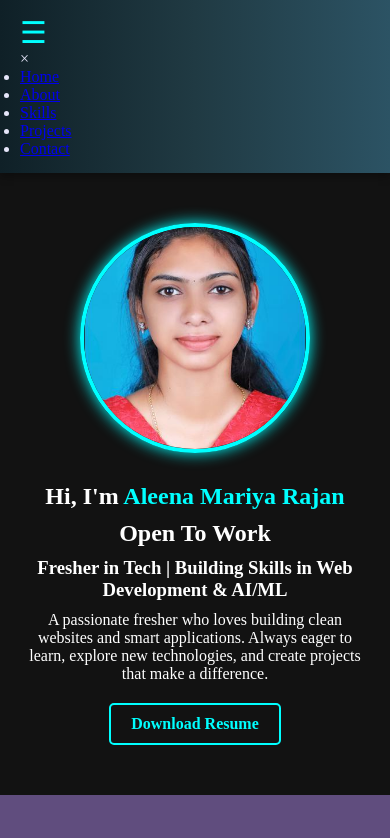
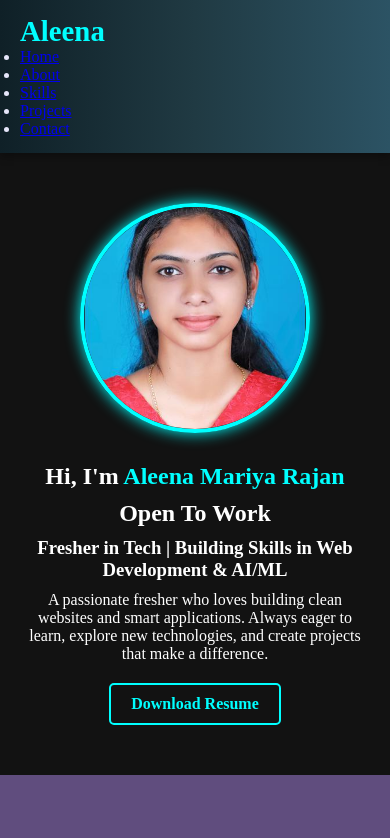
Before and after one commit to Aleenarajan/my_portfolio, a React (Create React App) app: page / in a window 390 px wide. Shown: the top 838 px of the page. Built offline with nearby package versions, Linux system fonts and the light colour scheme; the HTML template or start-up script is replaced by a standard one.

Commit message:
Responsive navbar with slide-in menu on toggle

```diff
--- a/src/components/Navbar.css
+++ b/src/components/Navbar.css
@@ -1,92 +1,72 @@
-/* Main navbar styles */
 .navbar {
+  display: flex;
+  justify-content: space-between;
+  align-items: center;
+  padding: 20px;
   background: linear-gradient(to right, #0f2027, #203a43, #2c5364);
-  padding: 20px 30px;
-  position: sticky;
+  position: fixed;
+  width: 100%;
   top: 0;
-  z-index: 1000;
-}
-
-/* Hamburger icon */
-.hamburger {
-  font-size: 30px;
-  color: #00ffff;
-  cursor: pointer;
-  display: none;
-}
-
-/* Slide-in menu */
-.nav-menu {
-  position: fixed;
-  top: 0;
-  left: -100%;
-  height: 100vh;
-  width: 80%;
-  background: #fff;
-  list-style: none;
-  padding: 60px 20px;
-  display: flex;
-  flex-direction: column;
-  gap: 20px;
-  transition: left 0.3s ease;
-  box-shadow: 2px 0 5px rgba(0, 0, 0, 0.3);
   z-index: 999;
 }
 
-.nav-menu.open {
-  left: 0;
-}
-
-.nav-menu li a {
-  padding: 12px 0;
-  color: #222;
-  text-decoration: none;
-  font-size: 20px;
-  font-weight: 600;
-  border: none;
-  background: none;
-}
-
-
-.close-btn {
-  position: absolute;
-  top: 15px;
-  right: 20px;
-  font-size: 30px;
-  color: #000;
+.hamburger {
+  display: none;
+  flex-direction: column;
   cursor: pointer;
 }
 
-/* Desktop styles */
-@media (min-width: 769px) {
+.bar {
+  height: 3px;
+  width: 25px;
+  background-color: cyan;
+  margin: 4px 0;
+  transition: 0.4s;
+}
+
+/* Desktop menu */
+.nav-links {
+  list-style: none;
+  display: flex;
+  gap: 30px;
+}
+
+.nav-links li a {
+  text-decoration: none;
+  color: white;
+  font-weight: bold;
+}
+
+/* Mobile menu */
+@media (max-width: 768px) {
   .hamburger {
-    display: none;
+    display: flex;
   }
 
-  .nav-menu {
-    position: static;
-    flex-direction: row;
-    height: auto;
-    width: auto;
-    background: none;
-    gap: 25px;
-    padding: 0;
-    display: flex;
-    box-shadow: none;
+  .nav-links {
+    position: fixed;
+    top: 0;
+    left: -100%;
+    height: 100vh;
+    width: 60%;
+    background-color: white;
+    flex-direction: column;
+    align-items: flex-start;
+    justify-content: center;
+    padding-left: 30px;
+    transition: left 0.3s ease-in-out;
   }
 
-  .nav-menu li a {
-    color: #fff;
-    font-size: 18px;
+  .nav-links.active {
+    left: 0;
   }
 
-  .close-btn {
-    display: none;
+  .nav-links li {
+    margin: 20px 0;
+  }
+
+  .nav-links li a {
+    color: #111;
+    font-size: 20px;
   }
 }
-
-@media (max-width: 768px) {
-  .hamburger {
-    display: block;
-  }
-}
--- a/src/components/Navbar.js
+++ b/src/components/Navbar.js
@@ -1,25 +1,28 @@
-// src/components/Navbar.js
 import React, { useState } from 'react';
 import '../styles/Navbar.css';
 
 const Navbar = () => {
-  const [isOpen, setIsOpen] = useState(false);
+  const [menuOpen, setMenuOpen] = useState(false);
 
-  const toggleMenu = () => setIsOpen(!isOpen);
+  const toggleMenu = () => setMenuOpen(!menuOpen);
+  const closeMenu = () => setMenuOpen(false);
 
   return (
     <nav className="navbar">
+      <div className="navbar-logo">Aleena</div>
+
       <div className="hamburger" onClick={toggleMenu}>
-        ☰
+        <div className="bar" />
+        <div className="bar" />
+        <div className="bar" />
       </div>
 
-      <ul className={`nav-menu ${isOpen ? 'open' : ''}`}>
-        <span className="close-btn" onClick={toggleMenu}>×</span>
-        <li><a href="#home" onClick={toggleMenu}>Home</a></li>
-        <li><a href="#about" onClick={toggleMenu}>About</a></li>
-        <li><a href="#skills" onClick={toggleMenu}>Skills</a></li>
-        <li><a href="#projects" onClick={toggleMenu}>Projects</a></li>
-        <li><a href="#contact" onClick={toggleMenu}>Contact</a></li>
+      <ul className={`nav-links ${menuOpen ? 'active' : ''}`}>
+        <li onClick={closeMenu}><a href="#home">Home</a></li>
+        <li onClick={closeMenu}><a href="#about">About</a></li>
+        <li onClick={closeMenu}><a href="#skills">Skills</a></li>
+        <li onClick={closeMenu}><a href="#projects">Projects</a></li>
+        <li onClick={closeMenu}><a href="#contact">Contact</a></li>
       </ul>
     </nav>
   );
```
